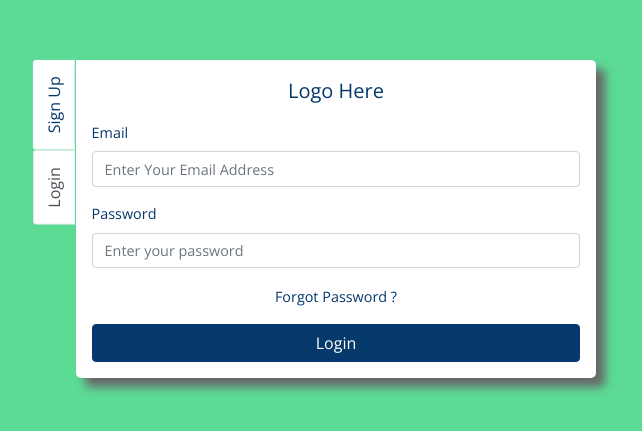
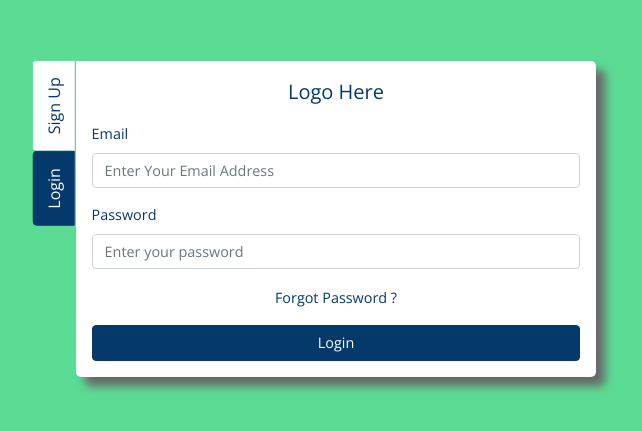
Before and after one commit to varun761/vue, a Vue app: page /login in a window 1280 px wide. Shown: the part 181-612 px from the top of the page, without its empty margins (304-946 px from the left). Built offline with nearby package versions, Linux system fonts and the light colour scheme; no server answers.

Commit message:
Updated: Login Form and Login view

```diff
--- a/src/views/Login.vue
+++ b/src/views/Login.vue
@@ -3,7 +3,8 @@
     <b-container fluid>
       <b-row no-gutters>
         <b-col
-          cols="10"
+          cols="12"
+          sm="7"
           md="5"
           class="LoginForm"
         >
@@ -72,10 +73,21 @@ export default {
     top: 61px;
     position: absolute;
     left: -105px;
-  }
-  .nav-link {
-    background: $white;
-    color: $top-navbar-link-color;
+    @media screen and (max-width: map-get($grid-breakpoints, "sm")) {
+      position: relative;
+      transform: initial;
+      left:0;
+      top:0;
+    }
+    .nav-link {
+      background: $white;
+      color: $top-navbar-link-color;
+      &.active {
+        background: $top-navbar-link-color;
+        color: $white;
+        border-color: $top-navbar-link-color;
+      }
+    }
   }
 }
 .LoginForm {
--- a/src/views/forms/LoginForm.vue
+++ b/src/views/forms/LoginForm.vue
@@ -15,7 +15,7 @@
           variant="danger"
           dismissible
         >
-          Email or password is incorrect.
+          {{ error }}
         </b-alert>
       </b-col>
     </b-row>
@@ -100,7 +100,8 @@ export default {
       email: null,
       password: null,
       invalid: false,
-      submit: false
+      submit: false,
+      error: null
     }
   },
   validations: {
@@ -145,9 +146,8 @@ export default {
           this.$emit('valid', userCredential)
         })
         .catch((e) => {
-          const { response } = e
-          console.log(response)
           this.invalid = true
+          this.error = e.message
           this.$emit('invalid')
         })
         .finally(() => this.submit = false)
@@ -158,36 +158,11 @@ export default {
 
 <style lang="scss">
 @import '../../assets/scss/variables';
-
+@import '../../assets/scss/forms/mixins';
 .LoginFormComponent {
-  font-weight: 100;
-  input {
-    font-weight: 100;
-    font-size: 0.9rem;
-  }
-  label {
-    font-size: 0.9rem;
-  }
-  a {
-    color: $top-navbar-link-color;
-    font-size: 0.9rem;
-    &:hover{
-      color: $top-navbar-link-color;
-      text-decoration: none;
-    }
-  }
-  .submitBtn {
-    background: $top-navbar-link-color;
-    border-color: $top-navbar-link-color;
-    color: $white;
-    &:hover {
-      background: $top-navbar-link-color;
-      border-color: $top-navbar-link-color;
-      color: $white;
-    }
-  }
+  @include form;
 }
 .LogoText {
-  font-size: 1.25rem;
+  @include logo;
 }
 </style>
```
